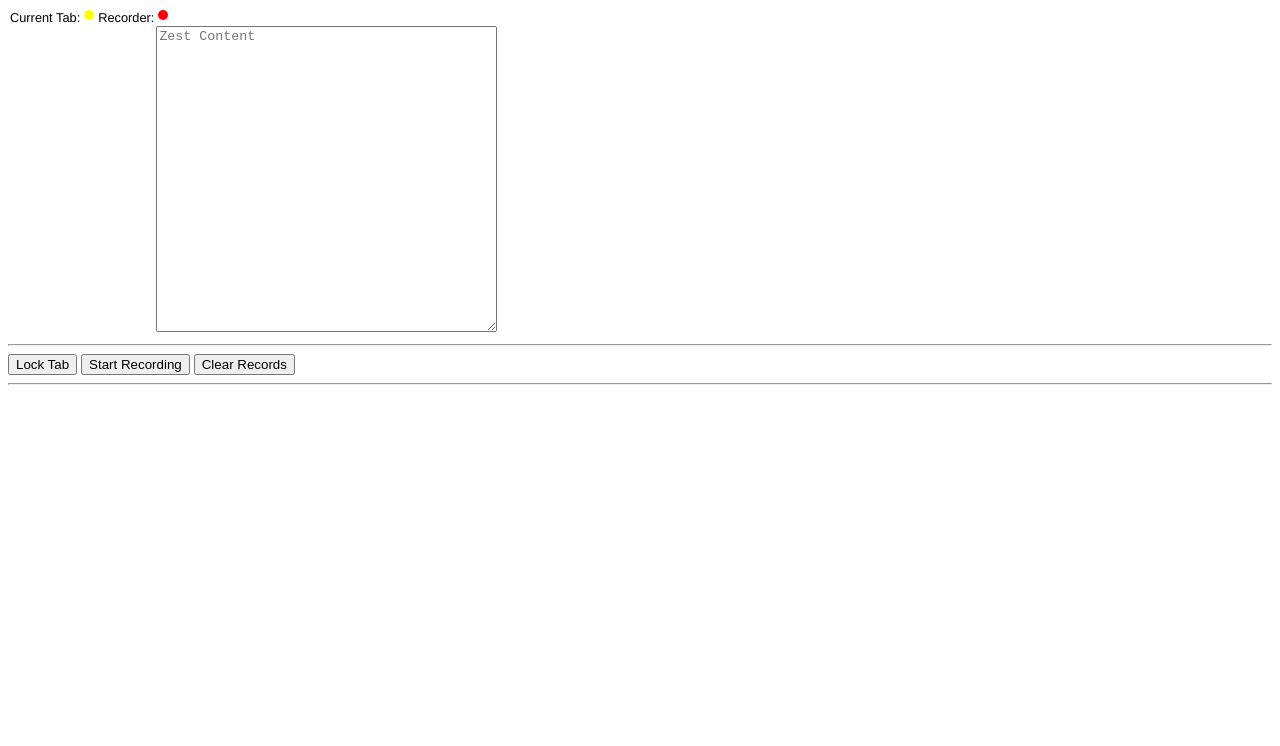
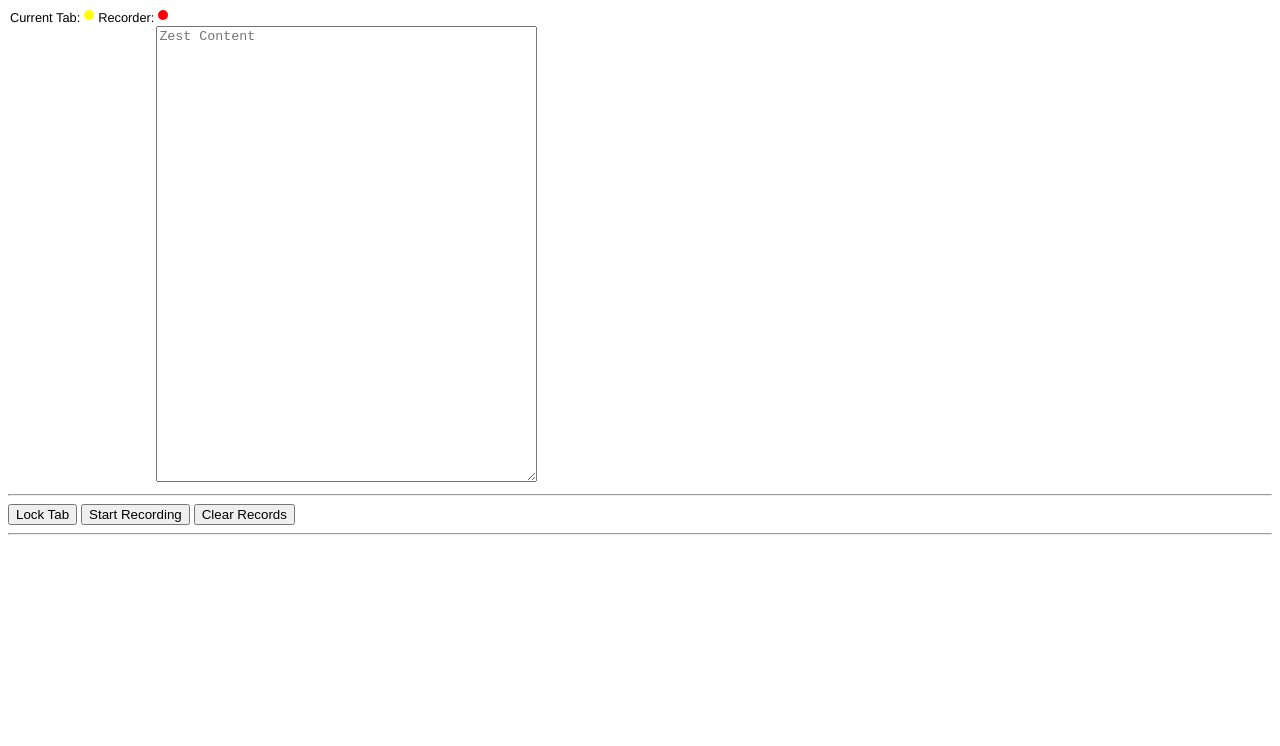
Before and after one commit to darkowlzz/zest-addon, a website: page data/sidebar.html in a window 1280 px wide. Drawn offline with Linux system fonts and the light colour scheme.

Commit message:
zest content box and log box width adjusted

```diff
--- a/data/sidebar.css
+++ b/data/sidebar.css
@@ -1,9 +1,9 @@
 .scrollList {
   overflow-y: auto;
-  width: 300px;
-  height: 300px;
-  max-width: 300px;
-  max-height: 300px;
+  width: 380px;
+  height: 200px;
+  max-width: 380px;
+  max-height: 200px;
 }
 
 .label {
--- a/data/sidebar.html
+++ b/data/sidebar.html
@@ -16,7 +16,7 @@
   <br>
 
   <div class="content">
-      <textarea id="zestText" name="zestContent" rows="20" cols="40" wrap="off" placeholder="Zest Content"></textarea>
+      <textarea id="zestText" name="zestContent" rows="30" cols="45" wrap="off" placeholder="Zest Content"></textarea>
   </div>
 
   <div class="controls">
```
